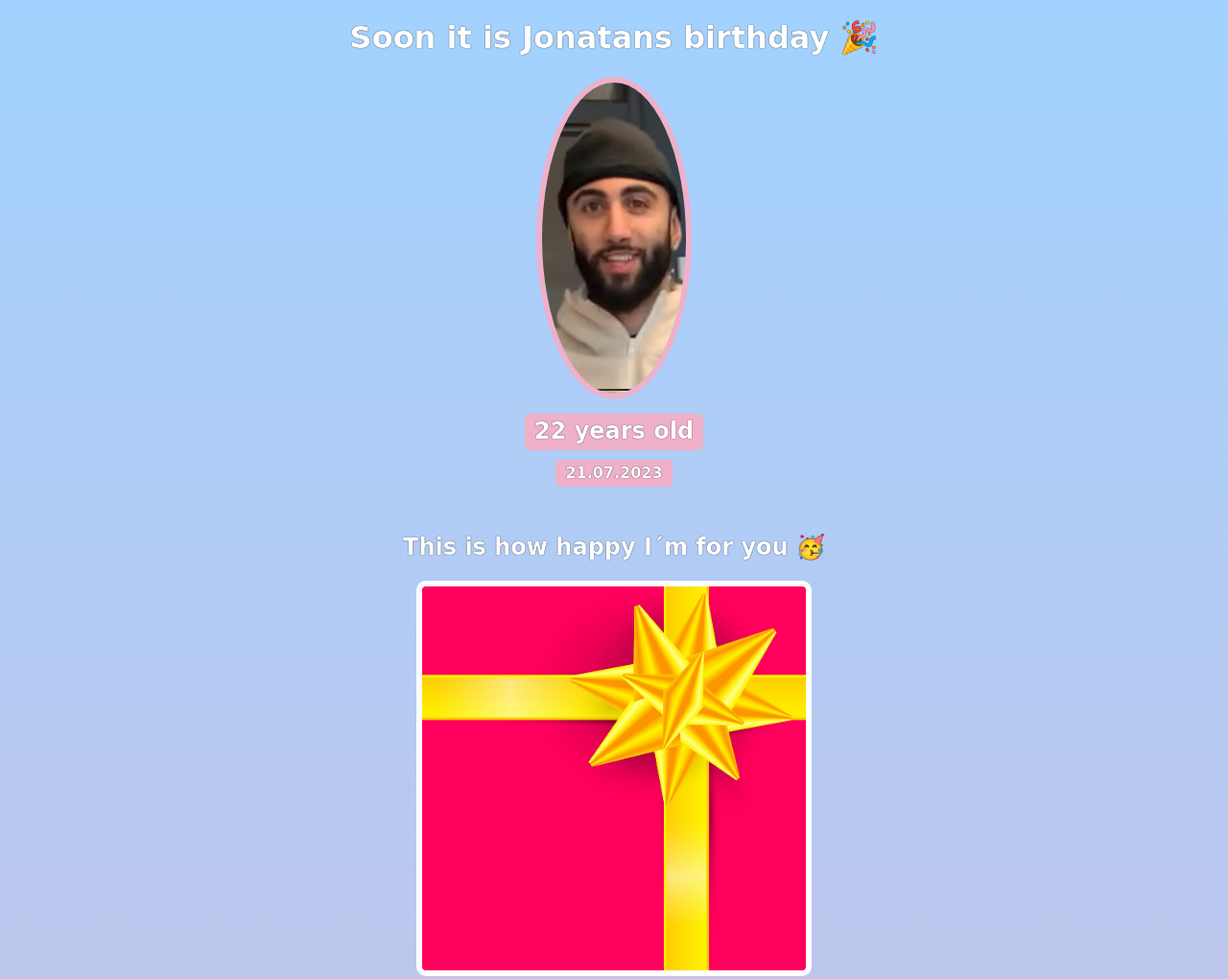
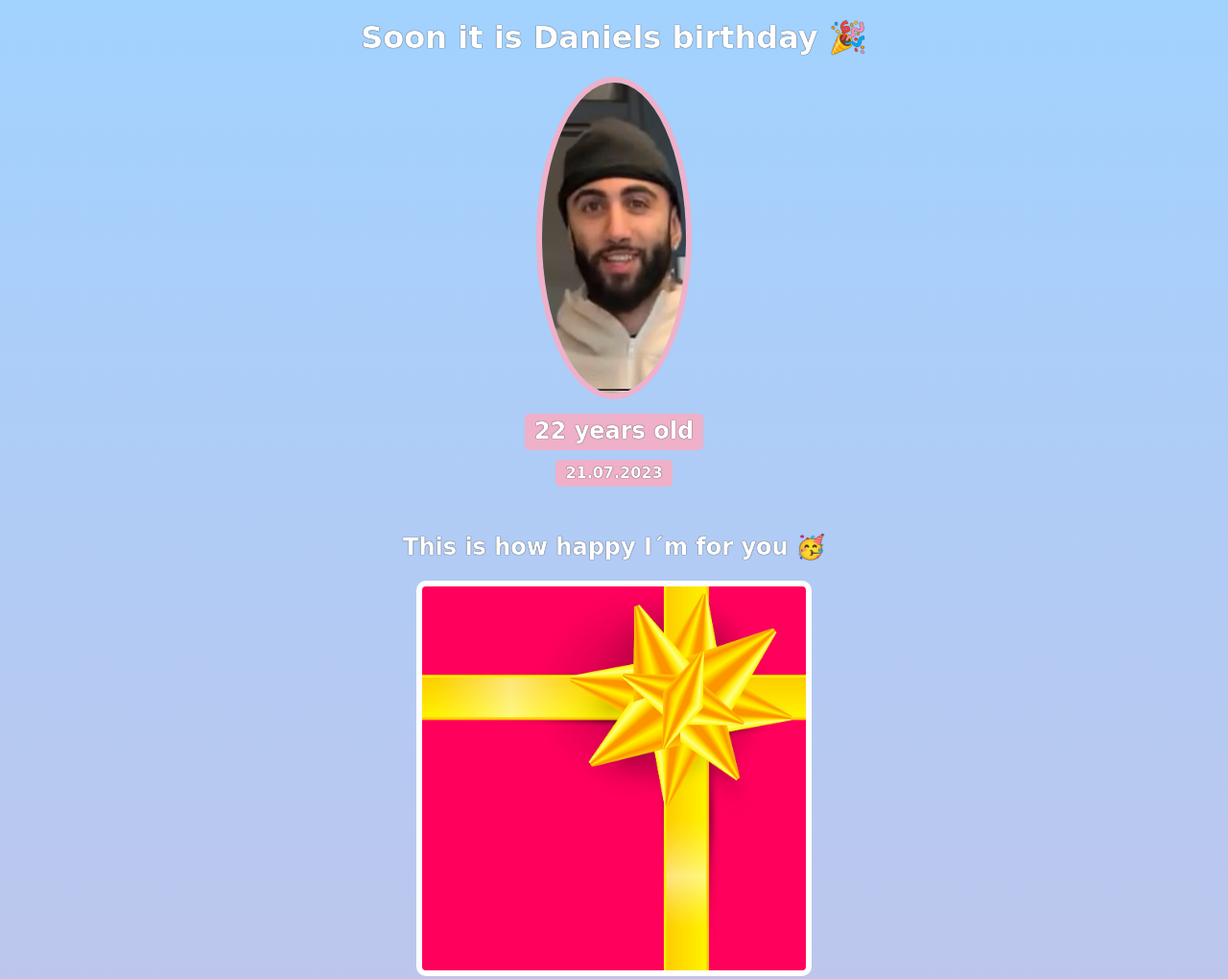
Before and after one commit to Jalle113/birthday-gift-card, a website built with Vite: page index.html in a window 1280 px wide. Shown: the top 1020 px of the page at 96% size. Built offline with nearby package versions, Linux system fonts and the light colour scheme; a web font is replaced by a local one.

Commit message:
Update index.html

```diff
--- a/index.html
+++ b/index.html
@@ -7,7 +7,7 @@
     </head>
     <body>
         <div id="header">
-            <h1>Soon it is Jonatans birthday 🎉</h1>
+            <h1>Soon it is Daniels birthday 🎉</h1>
             <img id="bff-img" src="images/J-EK.jpg">
             <h2 id="bday-age">22 years old</h2>
             <h4 id="bday-date">21.07.2023</h4>
```
